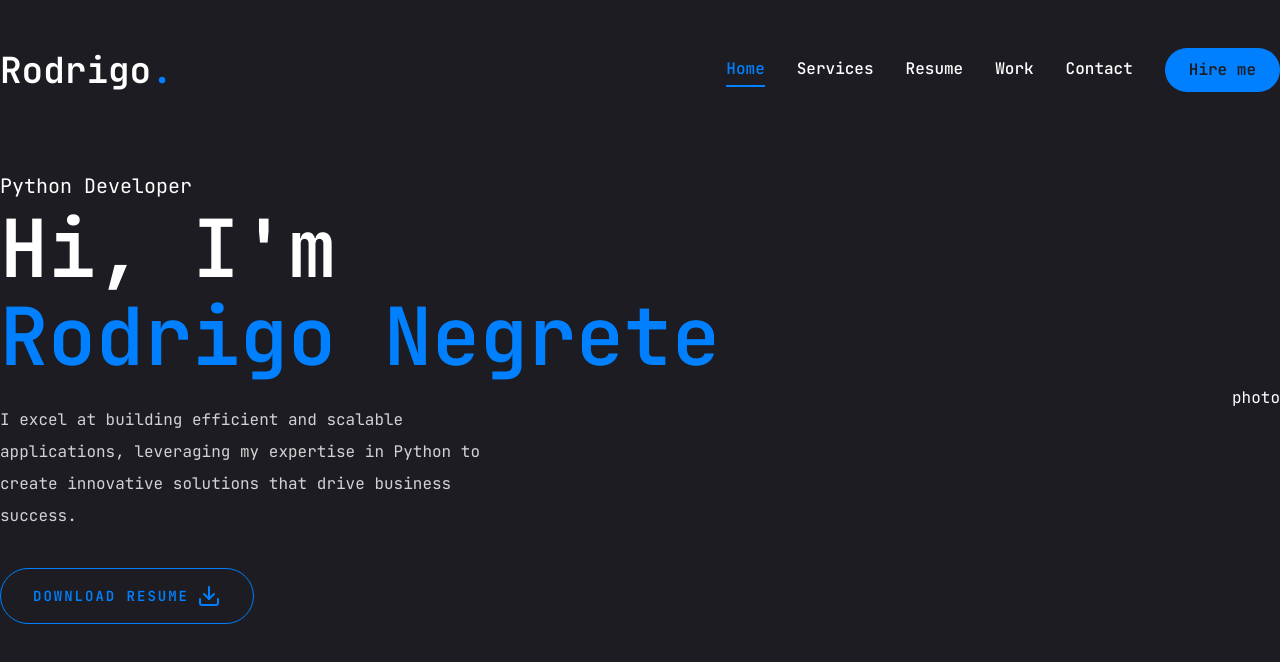
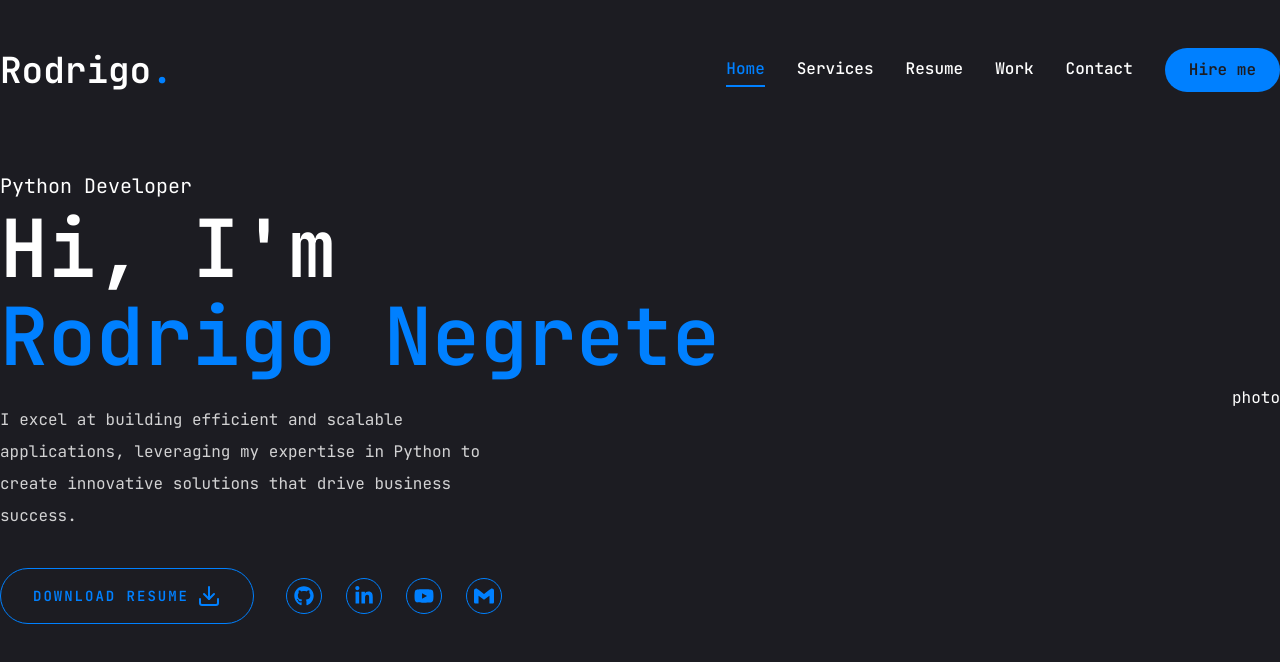
Before and after one commit to Rojerr9241/my-portafolio, a Next.js app: page / in a window 1280 px wide. Shown: the top 662 px of the page. Built offline with nearby package versions, Linux system fonts and the light colour scheme.

Commit message:
feat: Social icons

```diff
--- a/src/app/page.tsx
+++ b/src/app/page.tsx
@@ -1,5 +1,8 @@
 import { Button } from "@/components/ui/button"
 import { FiDownload } from "react-icons/fi"
+
+// components
+import Social from "@/components/Social"
 
 const Home = () => {
   return (
@@ -24,6 +27,7 @@ const Home = () => {
                 <FiDownload className="size-6" />
               </Button>
               <div className="mb-8 xl:mb-0">
+                <Social containerStyles="flex gap-6" iconStyles="w-9 h-9 border border-accent rounded-full flex justify-center items-center text-accent text-base hover:bg-accent hover:text-primary transition-all duration-500" />
               </div>
             </div>
           </div>
--- /dev/null
+++ b/src/components/Social.tsx
@@ -0,0 +1,46 @@
+import Link from "next/link";
+import { FaGithub, FaLinkedinIn, FaYoutube } from "react-icons/fa";
+import { SiGmail } from "react-icons/si";
+
+const socials = [
+    {
+        name: "GitHub",
+        icon: <FaGithub className="size-5" />,
+        url: "https://github.com/Rojerr9241"
+    },
+    {
+        name: "LinkedIn",
+        icon: <FaLinkedinIn className="size-5" />,
+        url: "https://www.linkedin.com/in/rodrigo-negrete/"
+    },
+    {
+        name: "YouTube",
+        icon: <FaYoutube className="size-5" />,
+        url: "https://youtube.com"
+    },
+    {
+        name: "Email",
+        icon: <SiGmail className="size-5" />,
+        url: "mailto:rodrigo.negretejuarez@gmail.com"
+    }
+];
+
+const Social = ({ containerStyles, iconStyles }: { containerStyles: string; iconStyles: string }) => {
+    return (
+        <div className={containerStyles}>
+            {socials.map((item, index) => (
+                <Link
+                    key={index}
+                    href={item.url}
+                    target="_blank"
+                    rel="noopener noreferrer"
+                    className={`hover:text-accent transition-all duration-300 ${iconStyles}`}
+                >
+                    {item.icon}
+                </Link>
+            ))}
+        </div>
+    )
+}
+
+export default Social
--- a/src/components/ui/button.tsx
+++ b/src/components/ui/button.tsx
@@ -12,6 +12,7 @@ const buttonVariants = cva(
         default: "bg-accent text-primary hover:bg-accent-hover",
         primary: "bg-primary text-white hover:bg-primary/90",
         outline: "border border-accent bg-transparent text-accent hover:bg-accent/50 hover:text-primary",
+        ghost: "bg-transparent text-white",
       },
       size: {
         default: "h-[44px] px-6 ",
```
